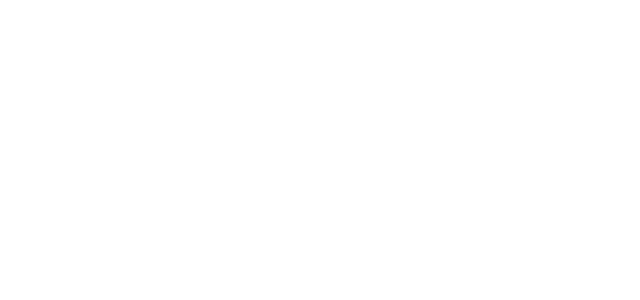
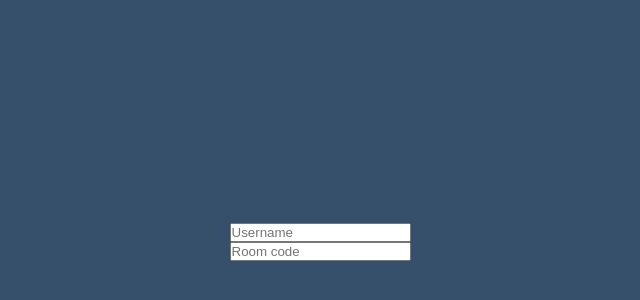
Before and after one commit to abhishekashyap/codeRigade, a React (Create React App) app: page / in a window 1280 px wide. Shown: the part 158-458 px from the top of the page, without its empty margins (320-960 px from the left). Built offline with nearby package versions, Linux system fonts and the light colour scheme.

Commit message:
Centered div --thanks to Nischey

```diff
--- a/package.json
+++ b/package.json
@@ -6,11 +6,13 @@
     "@testing-library/jest-dom": "^4.2.4",
     "@testing-library/react": "^9.3.2",
     "@testing-library/user-event": "^7.1.2",
+    "node-sass": "^4.14.1",
     "react": "^16.13.1",
     "react-dom": "^16.13.1",
     "react-icons": "^3.10.0",
     "react-router-dom": "^5.2.0",
-    "react-scripts": "3.4.1"
+    "react-scripts": "3.4.1",
+    "socket.io-client": "^2.3.0"
   },
   "scripts": {
     "start": "react-scripts start",
--- a/src/App.js
+++ b/src/App.js
@@ -1,11 +1,13 @@
 import React from "react";
 import { BrowserRouter as Router, Switch, Route } from "react-router-dom";
+
+import Login from './components/Login/Login'
 
 function App() {
   return (
     <Router>
       <Switch>
-        <Route path='/' exact/>
+        <Route path='/' component={Login} exact/>
         <Route path='/:id' exact/>
       </Switch>
     </Router>
--- /dev/null
+++ b/src/components/Login/Login.js
@@ -0,0 +1,15 @@
+import React, { Component } from "react";
+import "./login.scss";
+
+export default class Login extends Component {
+  render() {
+    return (
+        <div className="login-container">
+          <form>
+            <input type="text" placeholder="Username" />
+            <input type="text" placeholder="Room code" />
+          </form>
+        </div>
+    );
+  }
+}
--- /dev/null
+++ b/src/components/Login/login.scss
@@ -0,0 +1,19 @@
+body {
+  background-color: #364f6b;
+}
+
+.login-container {
+  display: flex;
+  height: 100%;
+  justify-content: center;
+  align-items: center;
+  form {
+    display: flex;
+    flex-direction: column;
+  }
+}
+
+:root {
+  --gridMaxWidth: 20rem;
+  --gridWidth: 90%;
+}
--- a/src/index.js
+++ b/src/index.js
@@ -1,5 +1,6 @@
 import React from 'react';
 import ReactDOM from 'react-dom';
+import './index.scss'
 import App from './App';
 import * as serviceWorker from './serviceWorker';
 
--- /dev/null
+++ b/src/index.scss
@@ -0,0 +1,12 @@
+* {
+  padding: 0;
+  margin: 0;
+  box-sizing: border-box;
+}
+
+html,
+body,
+#root {
+  // #root is the React root div
+  height: 100%;
+}
```
Also changed, not shown: 2 other files (tests, documents, lock files or other folders).
